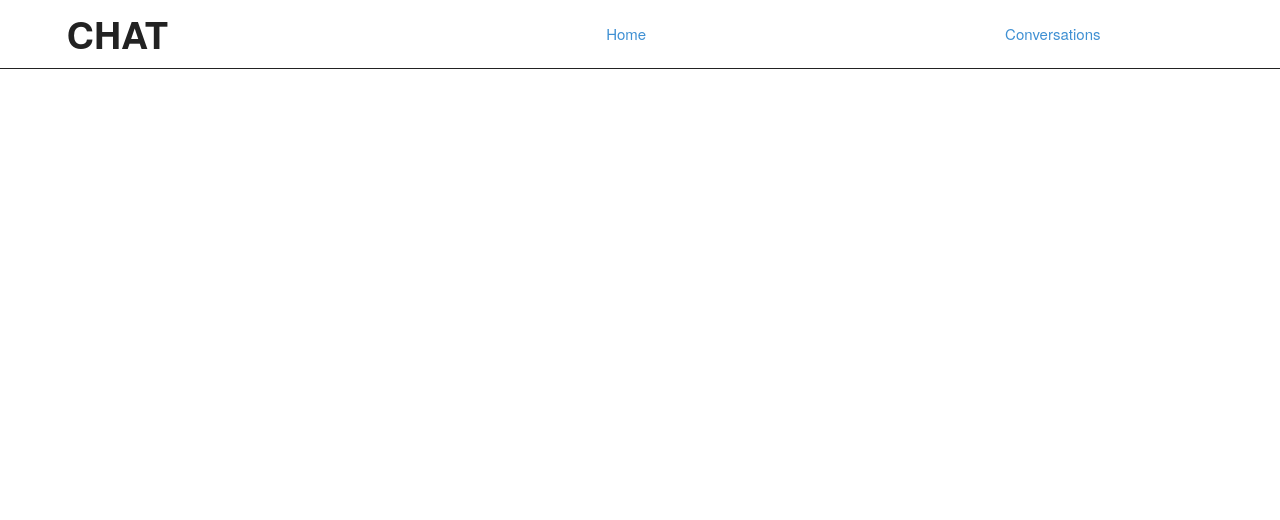
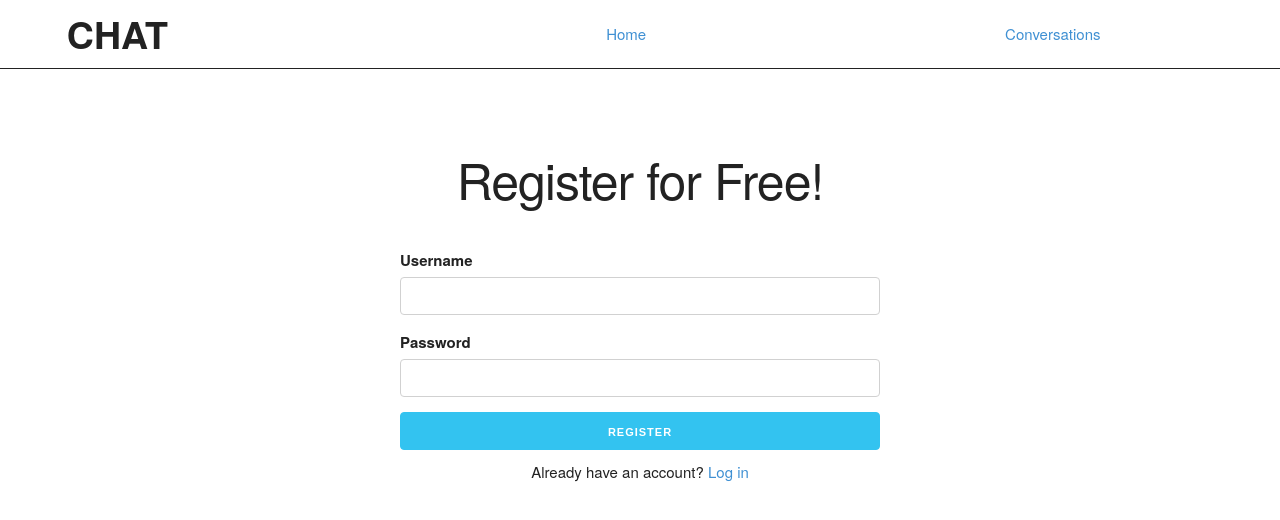
Before and after one commit to GitHub23211/Simple-Chatroom, a React (Create React App) app: page /register in a window 1280 px wide. Shown: the top 520 px of the page. Built offline with nearby package versions, Linux system fonts and the light colour scheme.

Commit message:
implemented landing page and a register page, refactored code to be more modularised

```diff
--- a/src/App.js
+++ b/src/App.js
@@ -1,5 +1,5 @@
 import {Conversation, ConversationList, Form} from './components'
-import { Home } from './pages'
+import {Home} from './pages'
 import {useState} from 'react'
 import {BrowserRouter as Router, Routes, Route, Link} from "react-router-dom"
 
@@ -17,8 +17,8 @@ function App() {
         </header>
 
         <Routes>
-          <Route path="/" element={<Home />}/>
-          <Route path="/login" element={<Home />}/>
+          <Route path="/" element={<Home userState={false}/>}/>
+          <Route path="/register" element={<Home userState={true}/>}/>
           <Route path="/conversations" element={<ConversationList currentUser={currentUser}/>}/>
           <Route path="/conversations/:convoId" element={<Conversation currentUser={currentUser}/>}/>
         </Routes>
--- a/src/components/ConversationList.js
+++ b/src/components/ConversationList.js
@@ -31,7 +31,7 @@ function ConversationList({currentUser}) {
     console.log("ConversationList reloaded")
 
     return(
-        <div className="convo-list" style={style.container}>
+        <div className="container" style={style.container}>
             <form onSubmit={createConversation}>
                 <input type="text" className="u-full-width" placeholder="Conversation Name..." value={newConvoName} onChange={onChangeConvoTitle}></input>
                 <button class="u-full-width">
@@ -40,7 +40,7 @@ function ConversationList({currentUser}) {
             </form>
             <h6 style={style.title}><strong>Conversations</strong></h6>
             <ul style={style.list}>
-                {myConvos.map(convo => <li style={style.convoName} key={convo.id}><Link to={`/conversations/${convo.id}`}>{convo.title}</Link></li>)}
+                {myConvos.map(convo => <li style={style.convoName} key={convo.id}><Link style={style.link} to={`/conversations/${convo.id}`}>{convo.title}</Link></li>)}
             </ul>
         </div>
     )
@@ -48,12 +48,17 @@ function ConversationList({currentUser}) {
 
 const style = {
     container: {
-        margin: "3% 0% 0% 3%",
-        height: "80vh"
+        marginTop: "3%"
+    },
+
+    link: {
+        display: "block",
+        width: "65%",
+        border: "solid 1px black"
     },
 
     convoName: {
-        listStyle: 'none'
+        listStyle: 'none',
     },
 
     title: {
--- a/src/components/Form.js
+++ b/src/components/Form.js
@@ -1,24 +1,73 @@
 import {Link} from "react-router-dom"
+import {auth} from '../To be categorised'
 
-function Form ({registerUser, onChange}) {
+function newUser() {
     return (
-        <form style={style.form} onSubmit={registerUser}>
-                <div >
-                    <label style={style.label} for="username">Username</label>
-                    <input  style={style.input} class="u-full-width" id="username" type="text" onChange={onChange[0]}></input>
-                </div>
+        <div>
+            <button style={style.input} class="button button-primary" type="submit">
+                Register
+            </button>
+            <p>Already have an account? <Link to="/">Log in</Link></p>
+        </div>
+    )
+}
 
-            <div >
-                    <label style={style.label} for="passwrod">Password</label>
-                    <input style={style.input} class="u-full-width" id="password" type="password" onChange={onChange[1]}></input>
-                </div>
-
+function oldUser() {
+    return (
+        <div>
             <button style={style.input} class="button button-primary" type="submit">
                 Log In
             </button>
 
             <p>Need an account? <Link to="/register">Register</Link></p>
+        </div>
+    )
+}
 
+function Form ({userState}) {
+    const registerNewUser = (event) => {
+        // auth.registerUser(event)
+        // .then(response => {
+        //   if(response.token) {
+        //         changeUser(response)
+        //         console.log("registration succcess", currentUser)
+        //     }
+        //     console.log(currentUser)
+        //     console.log(response)
+        // })
+        event.preventDefault()
+        console.log("registered")
+    }
+
+    const loginUser = (event) => {
+        event.preventDefault()
+        console.log('logged in')
+    }
+
+    const onChangeRegisterFormName = (event) => {
+        console.log(event.target.value)
+    }
+
+    const onChangeRegisterFormPassword = (event) => {
+        console.log(event.target.value)
+    }
+
+    const onSubmit = userState ? registerNewUser : loginUser
+    const buttonText = userState ? newUser() : oldUser()
+    console.log(userState)
+
+    return (
+        <form style={style.form} onSubmit={onSubmit}>
+                <div >
+                    <label style={style.label} for="username">Username</label>
+                    <input  style={style.input} class="u-full-width" id="username" type="text" onChange={onChangeRegisterFormName}></input>
+                </div>
+
+            <div >
+                    <label style={style.label} for="passwrod">Password</label>
+                    <input style={style.input} class="u-full-width" id="password" type="password" onChange={onChangeRegisterFormPassword}></input>
+                </div>
+            {buttonText}
         </form>
     )
 }
--- a/src/components/Home.js
+++ /dev/null
@@ -1,9 +0,0 @@
-function Home () {
-    return(
-        <div className="home">
-            Hi
-        </div>
-    )
-}
-
-export default Home
--- a/src/components/index.js
+++ b/src/components/index.js
@@ -1,8 +1,7 @@
-import Home from './Home'
 import SendMsg from './SendMsg'
 import ConversationList from './ConversationList'
 import Conversation from './Conversation'
 import Form from './Form'
 import Message from './Message'
 
-export {Home, SendMsg, ConversationList, Form, Conversation, Message}
+export {SendMsg, ConversationList, Form, Conversation, Message}
--- a/src/index.css
+++ b/src/index.css
@@ -15,11 +15,3 @@ code {
 a:link {
   text-decoration: none;
 }
-
-.nav-menu a:hover {
-  border: green 1px solid;
-}
-
-.convo-list li:hover {
-  border: green 1px solid;
-}
--- a/src/pages/Home.js
+++ b/src/pages/Home.js
@@ -1,17 +1,44 @@
 import {useState} from 'react'
-import Registration from './Registration'
+import {Form} from '../components'
 
-function Home() {
-    const [needRegister, setNeedRegister] = useState(true)
+function Home({userState}) {
+    const [currentUser, changeUser] = useState({token: "630e072e6af13c96e18cf4aa"})
 
-    if(needRegister) {
-      return (
-        <Registration />
-      )
-    }
     return (
-      <p>Hi</p>
+        <div style={style.container} className="container">
+        {/* <div className="row" style={style.div}>
+              <h2 style={style.text}>Register</h2>
+              <div style={style.buttons}>
+                <a class="button button-primary" onClick={chooseLogin}>Login</a>
+                <button type="button" class="button button-primary" onClick={chooseLogin}>Register</button>
+            </div>
+          </div> */}
+          <h1 style={style.text}> {userState ? "Register for Free!" : "Welcome Back!"} </h1>
+          <div>
+              <Form userState={userState}/>
+          </div>
+      </div>
     )
 }
 
+const style = {
+    container: {
+      marginTop: "10vh"
+    },
+
+    div: {
+      paddingBottom: "10%"
+    },
+
+    text: {
+      textAlign: "center",
+      paddingBottom: "2%"
+    },
+
+    buttons: {
+      textAlign: "center"
+    }
+  }
+
+
 export default Home
```
Also changed, not shown: Login.js (renamed from src/pages/Registration.js, +5 -4 lines).
